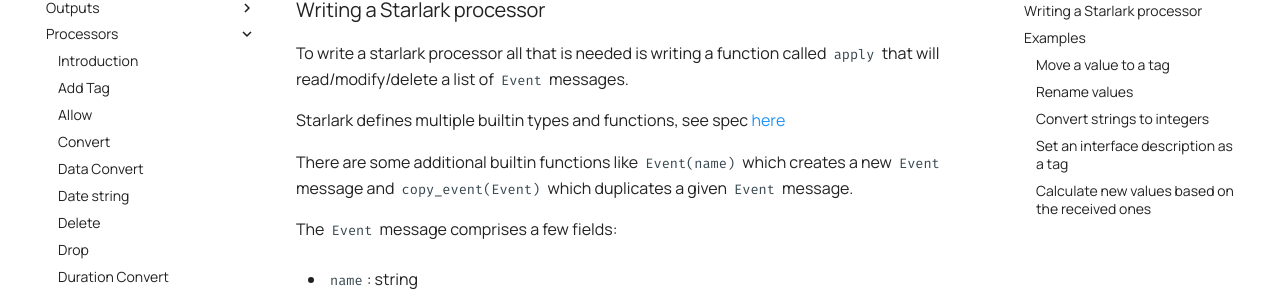
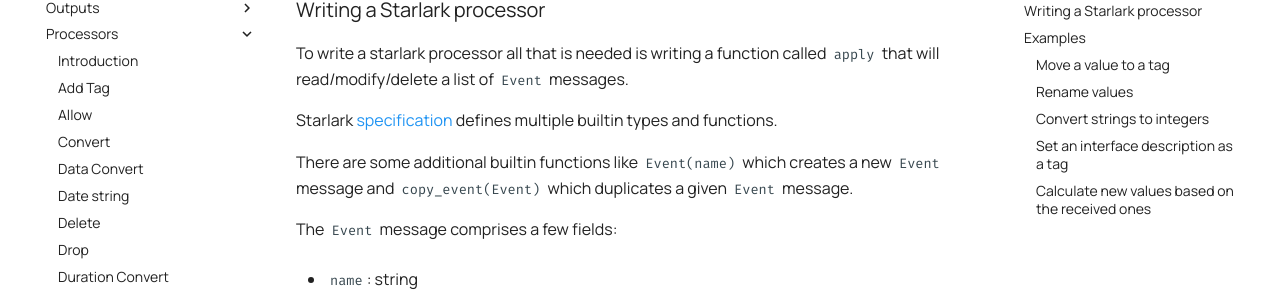
Before and after one commit to openconfig/gnmic, an MkDocs documentation site: the page built from docs/user_guide/event_processors/event_starlark.md, in a window 1280 px wide and 900 px high, scrolled down 1025 px. Shown: the part 151-447 px from the top of the window. Built offline with MkDocs 1.6.1 and Material for MkDocs 9.7.7, drawn with Linux system fonts in a browser that asks for light colours; comment, search, counter and statistics services are not loaded.

Commit message:
Update docs/user_guide/event_processors/event_starlark.md
Co-authored-by: Roman Dodin <dodin.roman@gmail.com>

```diff
--- a/docs/user_guide/event_processors/event_starlark.md
+++ b/docs/user_guide/event_processors/event_starlark.md
@@ -42,7 +42,7 @@
 
 To write a starlark processor all that is needed is writing a function called `apply` that will read/modify/delete a list of `Event` messages.
 
-Starlark defines multiple builtin types and functions, see spec [here](https://github.com/google/starlark-go/blob/d1966c6b9fcd/doc/spec.md)
+Starlark [specification](https://github.com/google/starlark-go/blob/d1966c6b9fcd/doc/spec.md) defines multiple builtin types and functions.
 
 There are some additional builtin functions like `Event(name)` which creates a new `Event` message and `copy_event(Event)` which duplicates a given `Event` message.
 
```
